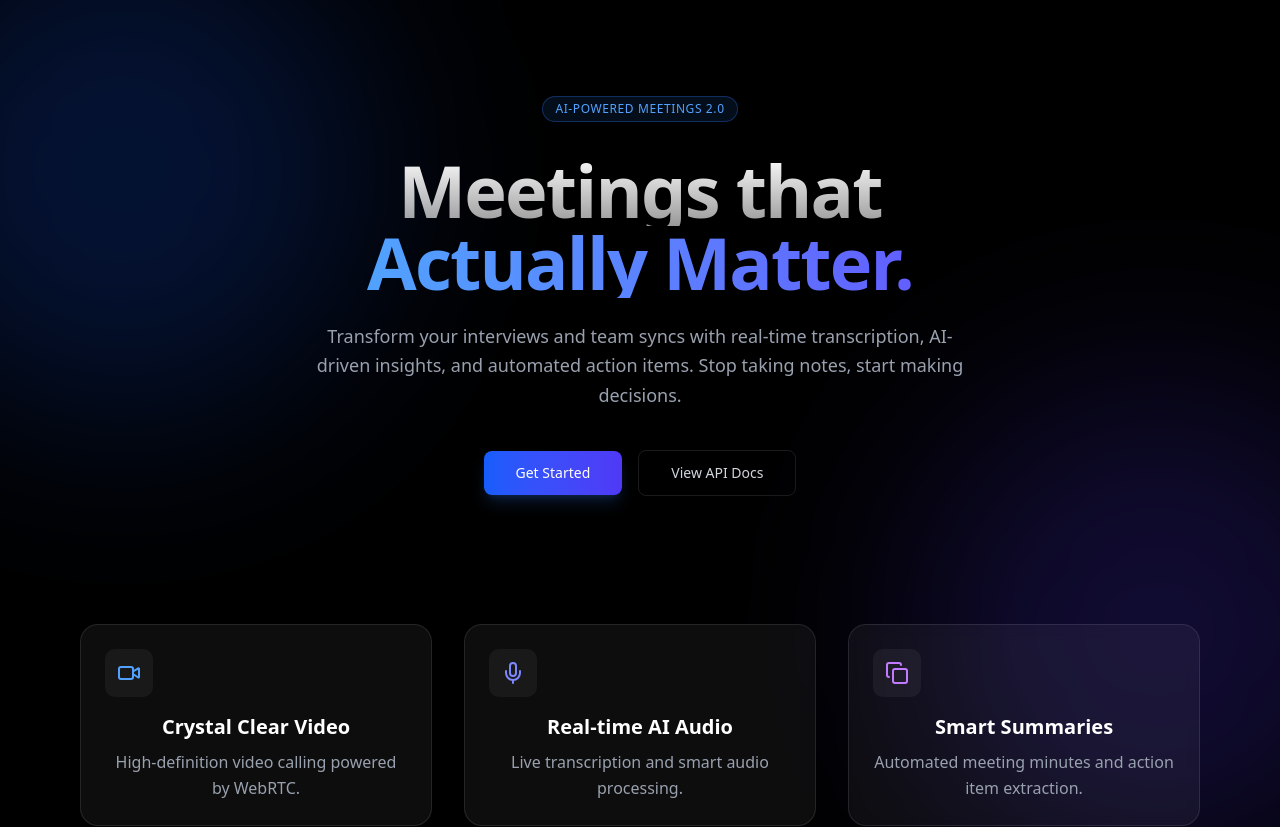
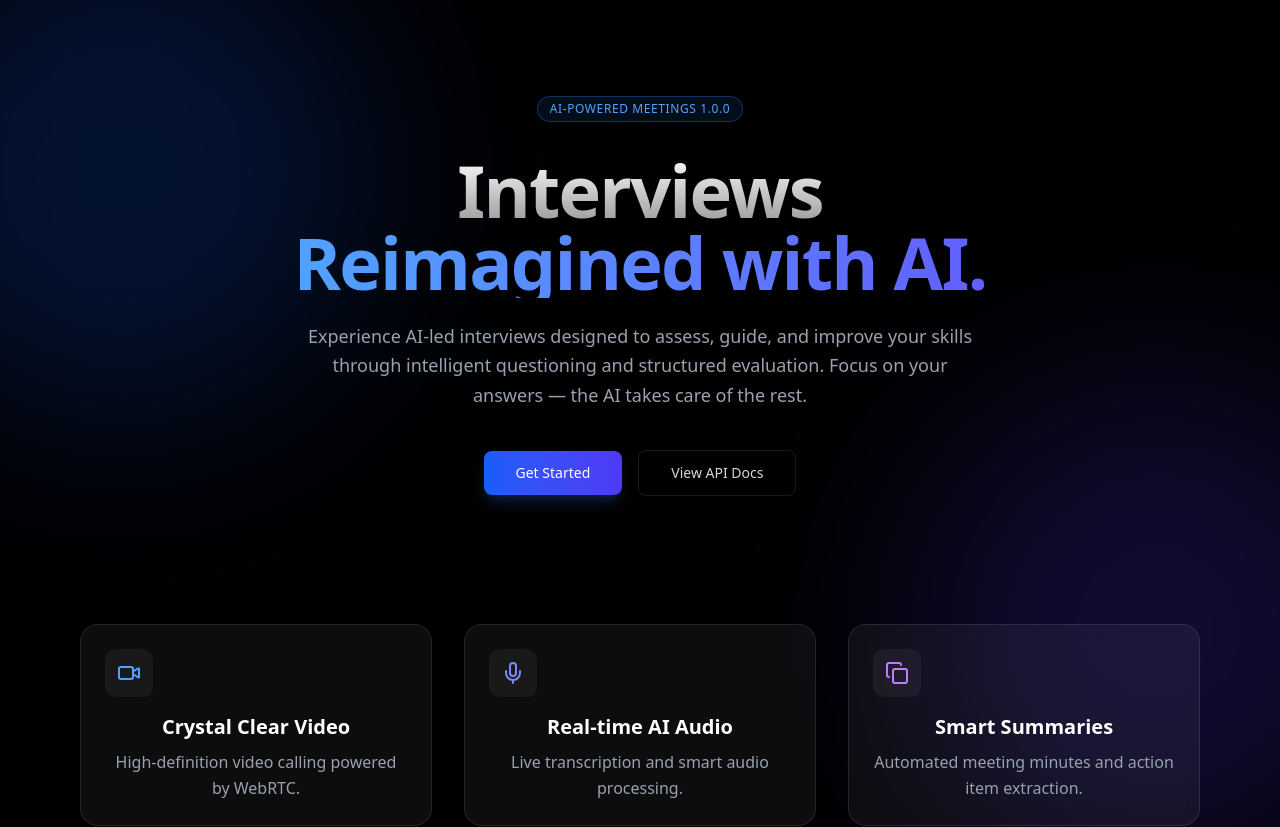
Before and after one commit to akashverma92/smart-meeting-assitant, a Next.js app in the folder frontend/: page / in a window 1280 px wide. Shown: the top 827 px of the page. Built offline with nearby package versions, Linux system fonts and the light colour scheme.

Commit message:
polished the dashboard page

```diff
--- a/frontend/src/components/landing/Hero.tsx
+++ b/frontend/src/components/landing/Hero.tsx
@@ -1,32 +1,25 @@
-// it contains the Heading, button and animation section of the landing page
-
 "use client";
-
-
 import Link from "next/link";
 
 export default function Hero() {
   return (
     <>
       <div className="inline-flex items-center px-3 py-1 mb-8 rounded-full border border-blue-500/30 bg-blue-500/10 text-blue-400 text-xs font-medium uppercase tracking-wider backdrop-blur-sm">
-        AI-Powered Meetings 2.0
+        AI-Powered Meetings 1.0.0
       </div>
 
       <h1 className="max-w-4xl text-5xl font-extrabold tracking-tight sm:text-7xl mb-6">
         <span className="block text-transparent bg-clip-text bg-gradient-to-b from-white to-white/60">
-          Meetings that
+          Interviews
         </span>
         <span className="block text-transparent bg-clip-text bg-gradient-to-r from-blue-400 to-indigo-500">
-          Actually Matter.
+          Reimagined with AI.
         </span>
       </h1>
-
       <p className="max-w-2xl mx-auto text-lg text-gray-400 mb-10 leading-relaxed">
-        Transform your interviews and team syncs with real-time transcription,
-        AI-driven insights, and automated action items.
-        Stop taking notes, start making decisions.
+        Experience AI-led interviews designed to assess, guide, and improve your skills through intelligent questioning and structured evaluation.
+        Focus on your answers — the AI takes care of the rest.
       </p>
-
       <div className="flex flex-col sm:flex-row gap-4 items-center">
         <Link href="/auth/login" className="px-8 py-3 rounded-md text-sm font-medium bg-gradient-to-r from-blue-600 to-indigo-600 hover:from-blue-700 hover:to-indigo-700 text-white shadow-lg shadow-blue-500/20 transition-all hover:scale-105">
           Get Started
```
